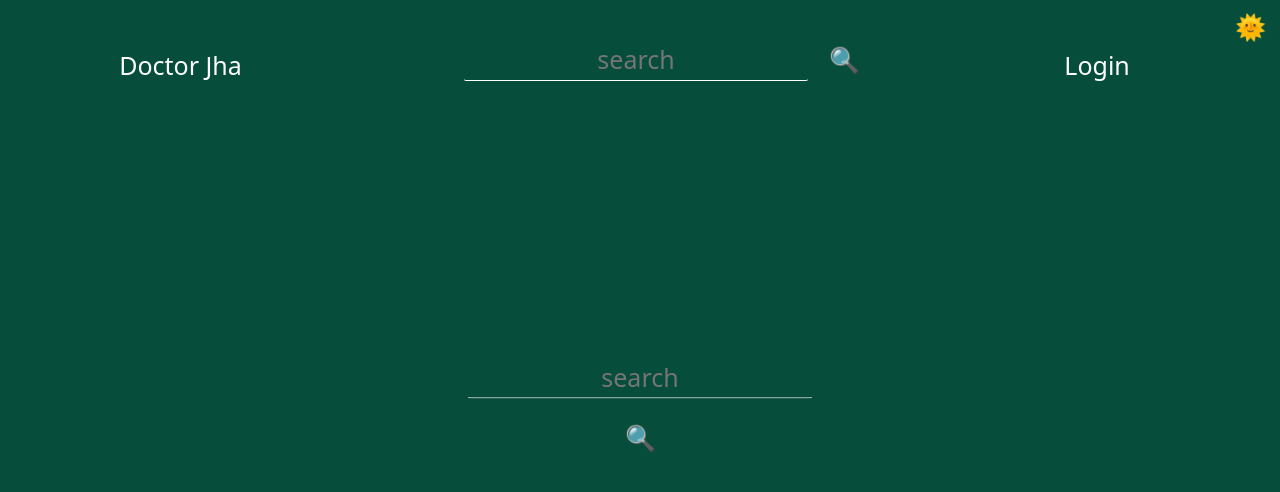
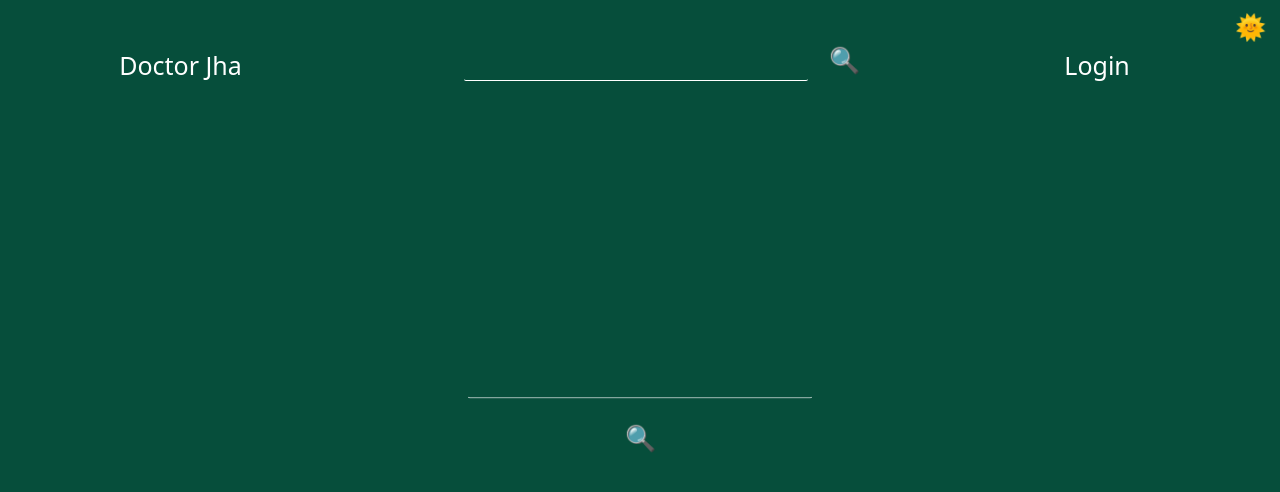
Before and after one commit to DogukanUrker/doctor-jha, a Flask app: page /searchbar in a window 1280 px wide. Shown: the top 492 px of the page. Run offline with Flask 3, Linux system fonts and the light colour scheme; some libraries are stand-ins or nearby versions.

Commit message:
search bar placeholder removed

```diff
--- a/templates/navbar.html
+++ b/templates/navbar.html
@@ -10,7 +10,7 @@
       id="searchInput"
       class="input"
       autocomplete="off"
-      placeholder="search"
+      placeholder=""
     /><button onclick="search()" class="btn">🔍</button>
   </div>
   <div class="btns">
--- a/templates/searchBar.html
+++ b/templates/searchBar.html
@@ -16,7 +16,7 @@
       id="searchBarInput"
       class="input"
       autocomplete="off"
-      placeholder="search"
+      placeholder=""
     /><button onclick="searchBar()" class="btn">🔍</button>
   </div>
 </div>
```
